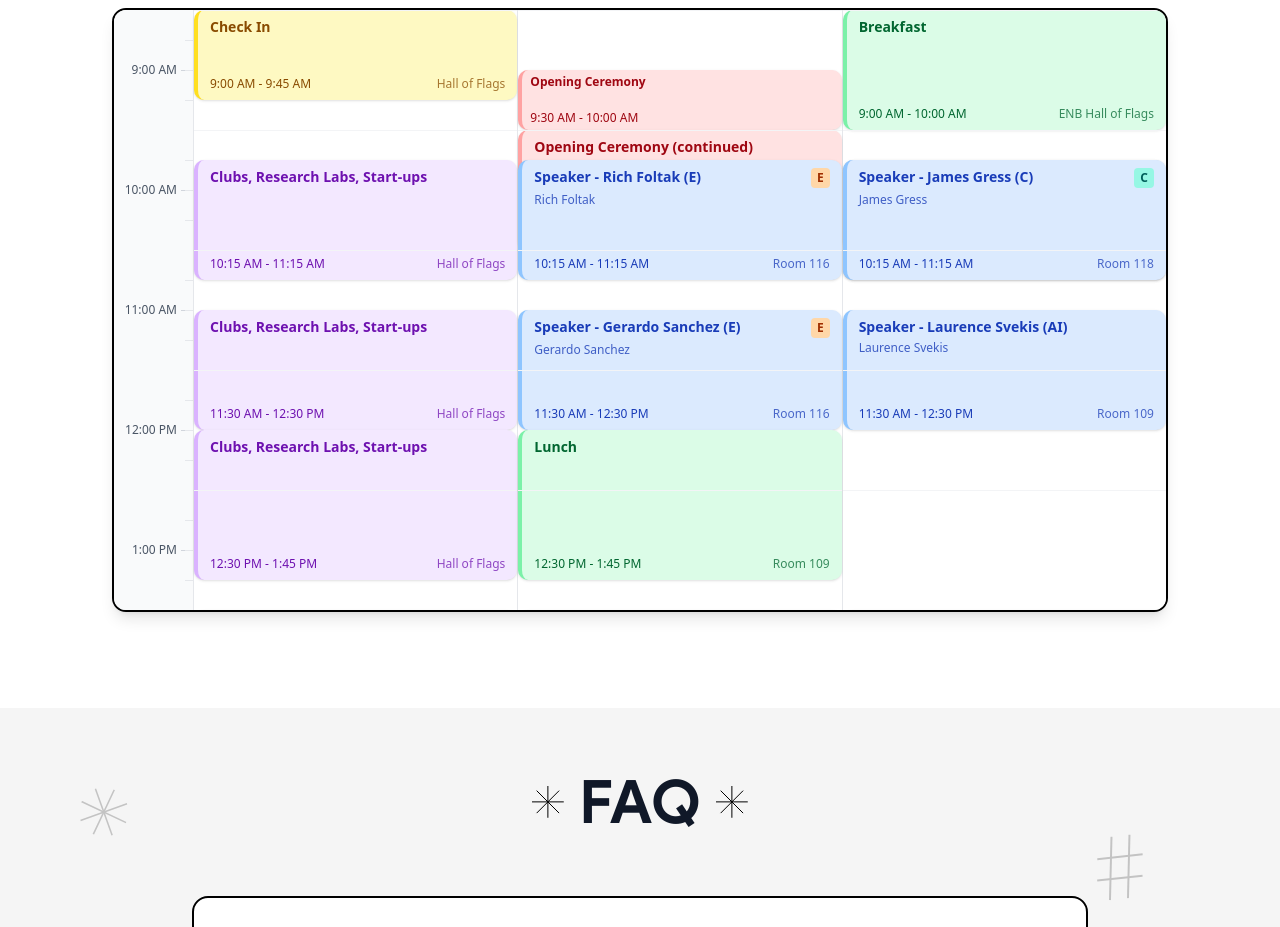
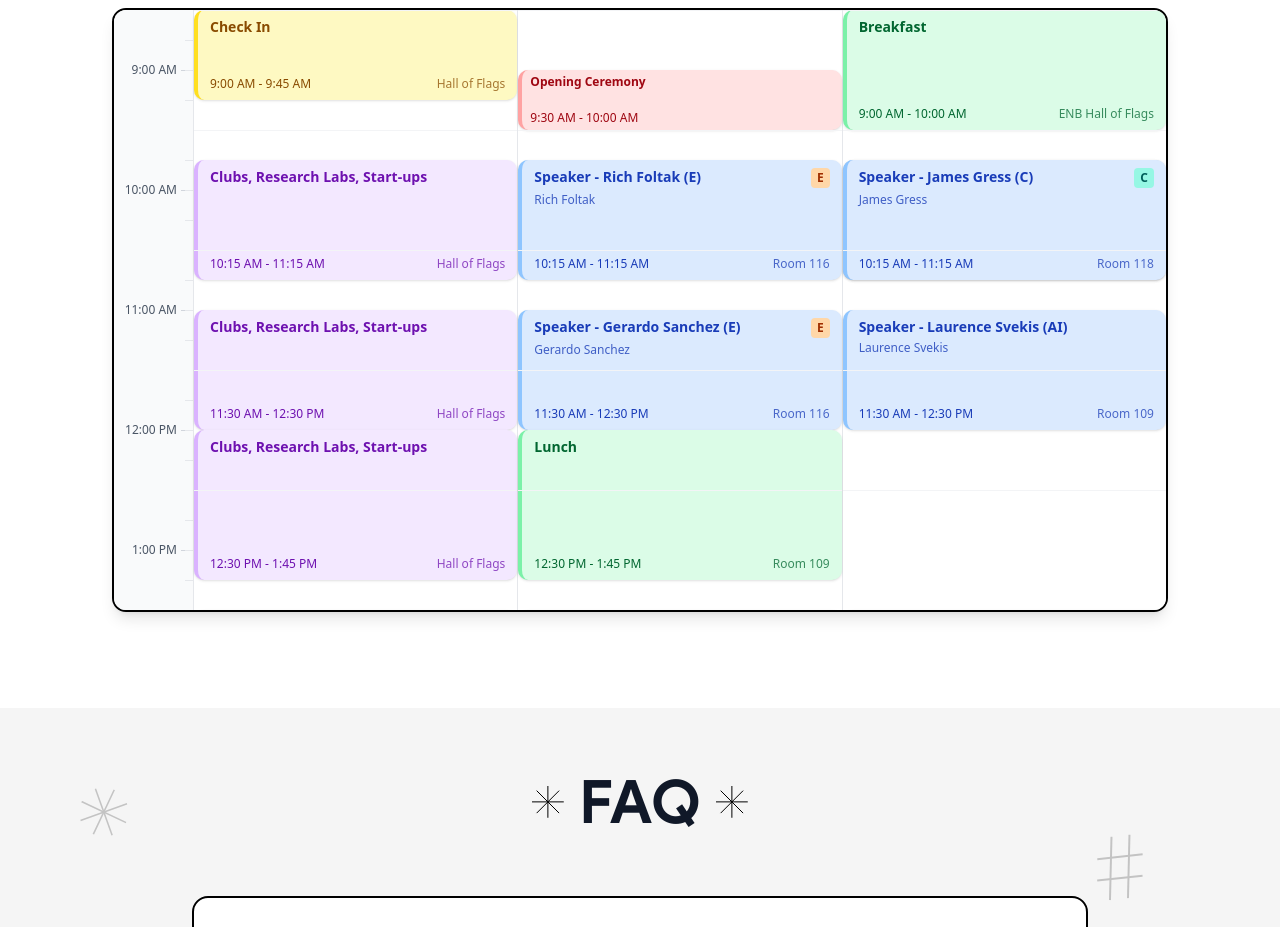
Before and after one commit to USFGDSC/devfest2025, a Next.js app: page / in a window 1280 px wide. Shown: the part 3620-4547 px from the top of the page. Built offline with nearby package versions, Linux system fonts and the light colour scheme.

Commit message:
Fix: schedule data.ts changed

```diff
--- a/src/features/schedule/data.ts
+++ b/src/features/schedule/data.ts
@@ -27,14 +27,6 @@ export const scheduleData: ScheduleEvent[] = [
     "activity": "Opening Ceremony",
     "start_time": "9:30 AM",
     "end_time": "10:00 AM",
-    "location": "ENB Hall of Flags",
-    "speaker": "coming soon",
-    "column": 1
-  },
-  {
-    "activity": "Opening Ceremony (continued)",
-    "start_time": "10:00 AM",
-    "end_time": "11:00 AM",
     "location": "ENB Hall of Flags",
     "speaker": "coming soon",
     "column": 1
```
